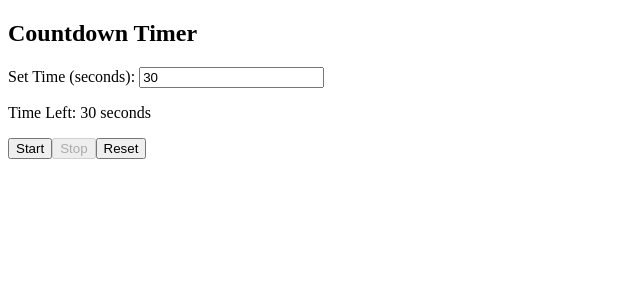
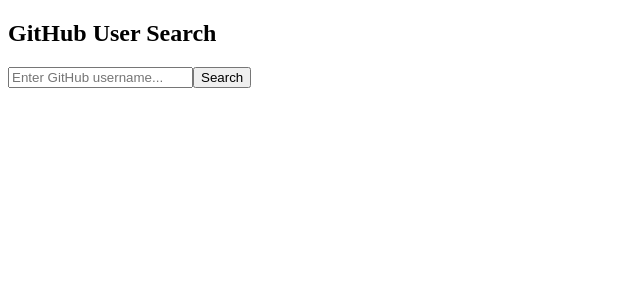
Before and after one commit to Hassan-The-Dev4/Dugsiiye-React, a React (Vite) app: page / in a window 1280 px wide. Shown: the top 300 px of the page, without its empty margins (0-640 px from the left). Built offline with nearby package versions, Linux system fonts and the light colour scheme.

Commit message:
submitted exercise 9

```diff
--- a/src/App.jsx
+++ b/src/App.jsx
@@ -2,6 +2,7 @@
 import { Counterdown } from "./Counterdown";
 import { Greeting } from "./Greeting";
 import { MouseTracker } from "./MouseTracker";
+import { UserFetching } from "./UserFetching";
 
 function App() {
 
@@ -11,7 +12,8 @@
       // <Greeting />
       // <EventResize />
       // <MouseTracker />
-     <Counterdown />
+      //  <Counterdown />
+      <UserFetching />
   )
 
 
--- /dev/null
+++ b/src/UserFetching.jsx
@@ -0,0 +1,73 @@
+import React, { useState, useEffect } from 'react';
+
+export const UserFetching = () => {
+  const [searchTerm, setSearchTerm] = useState('');
+  const [userData, setUserData] = useState(null);
+  const [loading, setLoading] = useState(false);
+  const [error, setError] = useState('');
+
+  // Log any errors to the console whenever "error" changes
+  useEffect(() => {
+    if (error) {
+      console.error('Error fetching GitHub user:', error);
+    }
+  }, [error]);
+
+  const handleSearch = async () => {
+    if (!searchTerm) return;
+
+    setLoading(true);
+    setError('');
+    setUserData(null);
+
+    try {
+      // 1-second delay before fetching
+      await new Promise((resolve) => setTimeout(resolve, 1000));
+
+      const response = await fetch(
+        `https://api.github.com/users/${searchTerm.toLowerCase()}`
+      );
+
+      if (!response.ok) {
+        throw new Error('GitHub user not found');
+      }
+
+      const data = await response.json();
+      setUserData(data);
+    } catch (err) {
+      setError(err.message);
+    } finally {
+      setLoading(false);
+    }
+  };
+
+  return (
+    <div>
+      <h2>GitHub User Search</h2>
+      <input
+        type="text"
+        placeholder="Enter GitHub username..."
+        value={searchTerm}
+        onChange={(e) => setSearchTerm(e.target.value)}
+      />
+      <button onClick={handleSearch}>Search</button>
+
+      {loading && <p>Loading...</p>}
+      {error && <p style={{ color: 'red' }}>Error: {error}</p>}
+
+      {userData && (
+        <div style={{ marginTop: '1rem' }}>
+          <h3>{userData.name || userData.login}</h3>
+          <img
+            src={userData.avatar_url}
+            alt={userData.login}
+            width="100"
+            style={{ borderRadius: '50%' }}
+          />
+          <p>Location: {userData.location || 'N/A'}</p>
+          <p>Public Repos: {userData.public_repos}</p>
+        </div>
+      )}
+    </div>
+  );
+};
```
Also changed, not shown: src/assets/images/exercise9-result.png (added).
